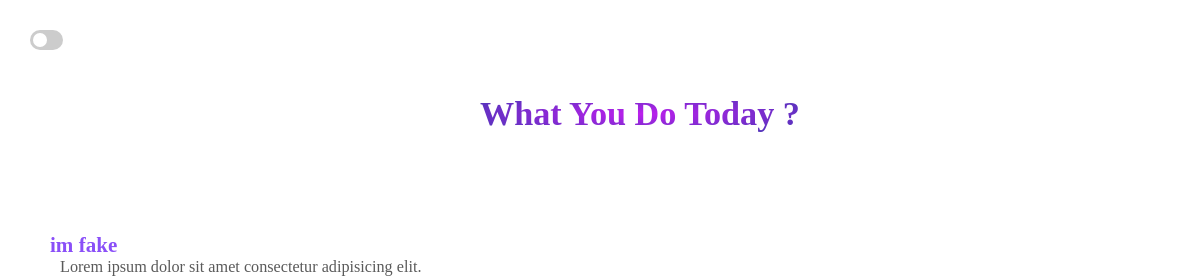
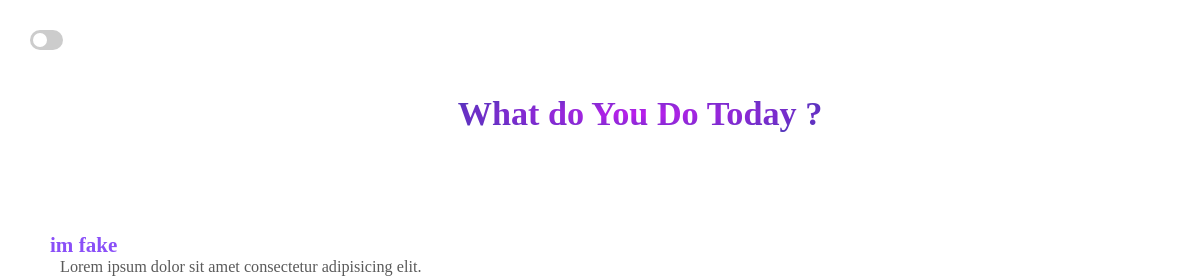
Before and after one commit to meti1618/TodoList, a plain HTML site: page todo list/index.html in a window 1280 px wide. Shown: the top 280 px of the page, 0-1181 px from the left. Drawn offline with Linux system fonts and the light colour scheme.

Commit message:
Update index.html

```diff
--- a/todo list/index.html
+++ b/todo list/index.html
@@ -18,7 +18,7 @@
         <img class="nav-logo" src="./logo.png" alt="">
     </nav>
     <header>
-         <h1 class="header-title">What You Do Today ?</h1>
+         <h1 class="header-title">What do You Do Today ?</h1>
     </header>
      <ul class="todoList">
     <section id="itemsList">
```
